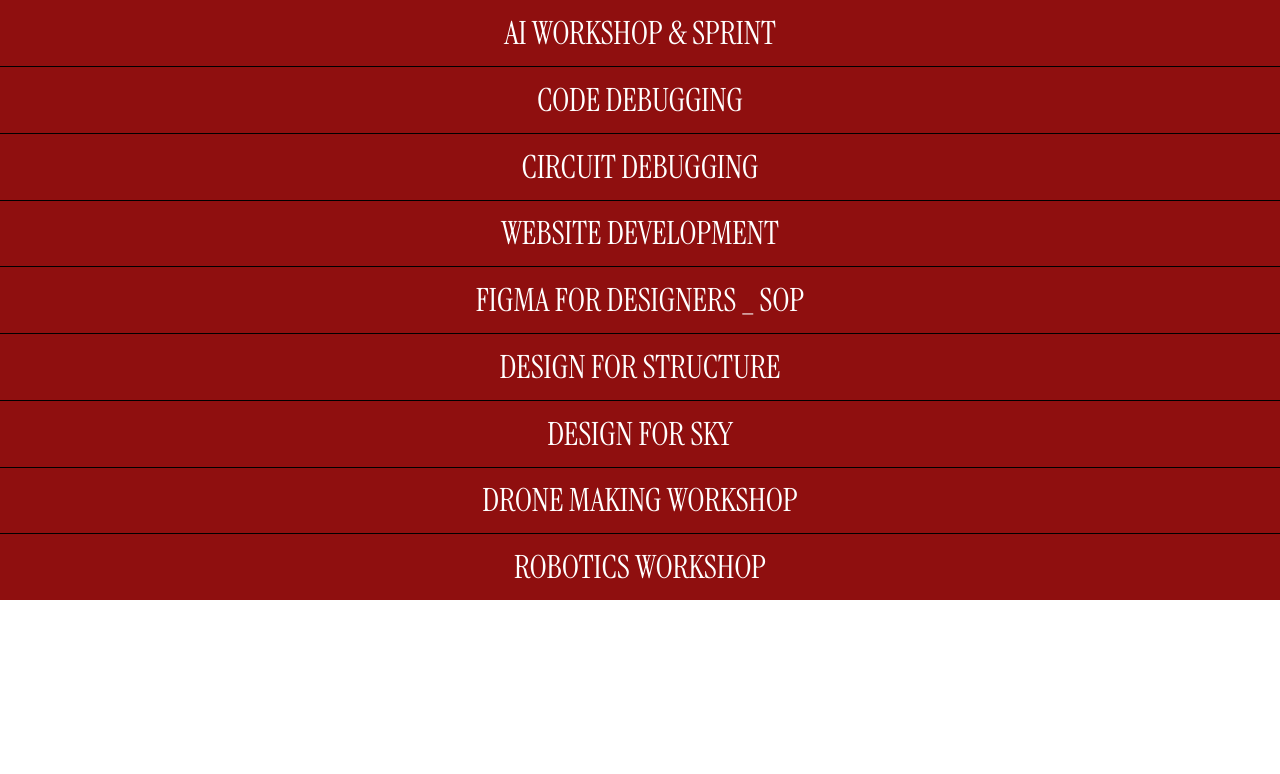
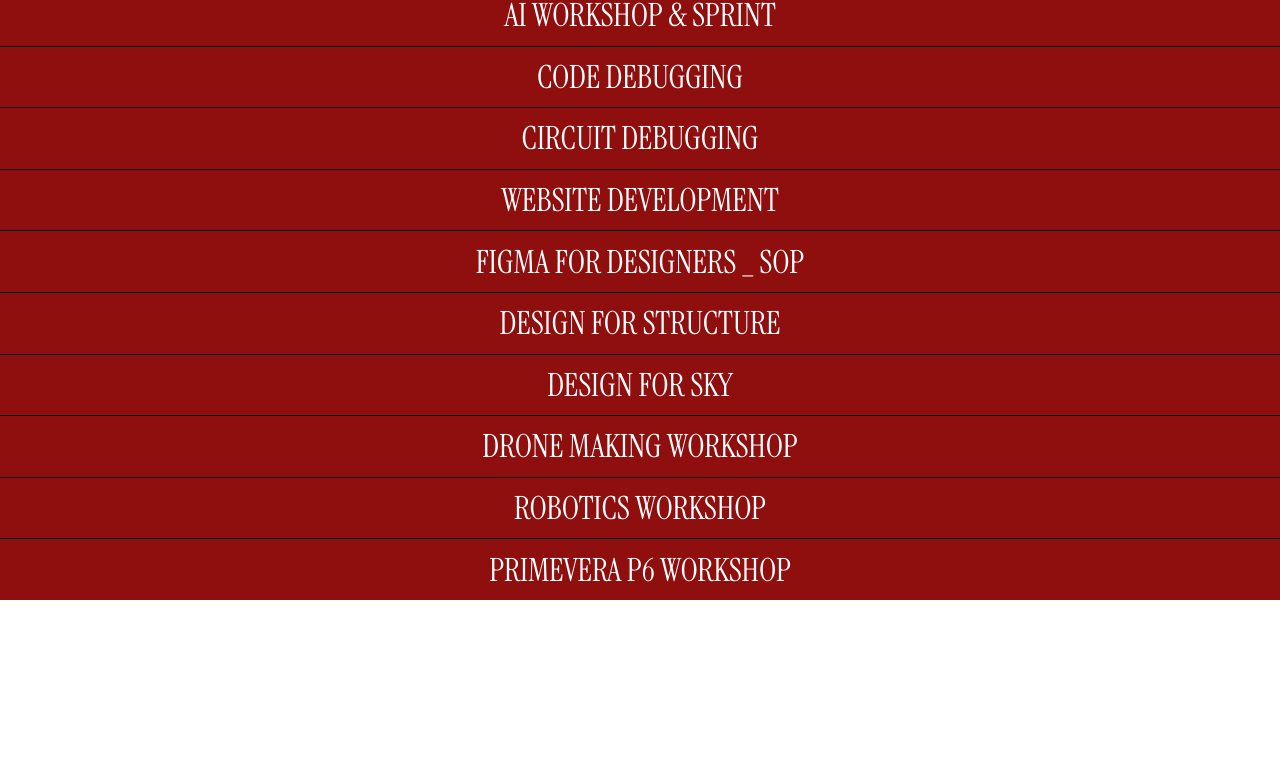
Before and after one commit to zidduhhere/registration, a React (Vite) app: page / in a window 1280 px wide. Shown: the part 2576-3350 px from the top of the page. Built offline with nearby package versions, Linux system fonts and the light colour scheme; no server answers; a web font is replaced by a local one.

Commit message:
(Bug Fix) event detail added

```diff
--- a/src/data/events.ts
+++ b/src/data/events.ts
@@ -629,5 +629,16 @@
       marqueeTextColor: "#000000",
       borderColor: "#FFFFFF",
       isFirst: true
+     },
+     {
+      link: `/events/${eventId.PRIMEVERA_WORKSHOP}`,
+      text: "PRIMEVERA P6 WORKSHOP",
+      image: arrowIcon,
+      speed: 30,
+      textColor: "#FFFFFF",
+      marqueeBgColor: "#FFffff",
+      marqueeTextColor: "#000000",
+      borderColor: "#FFFFFF",
+      isFirst: true
      }
   ];
```
